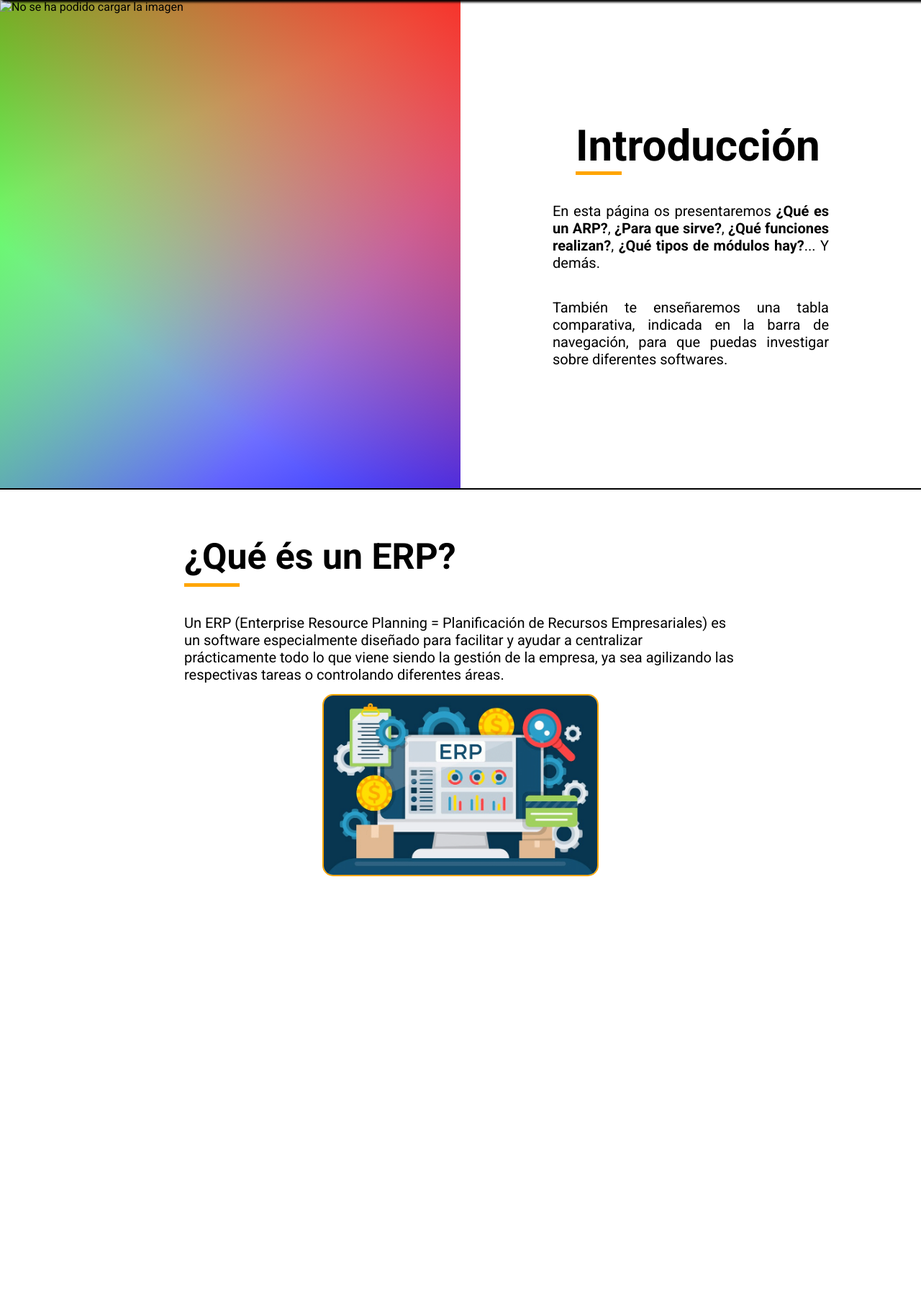
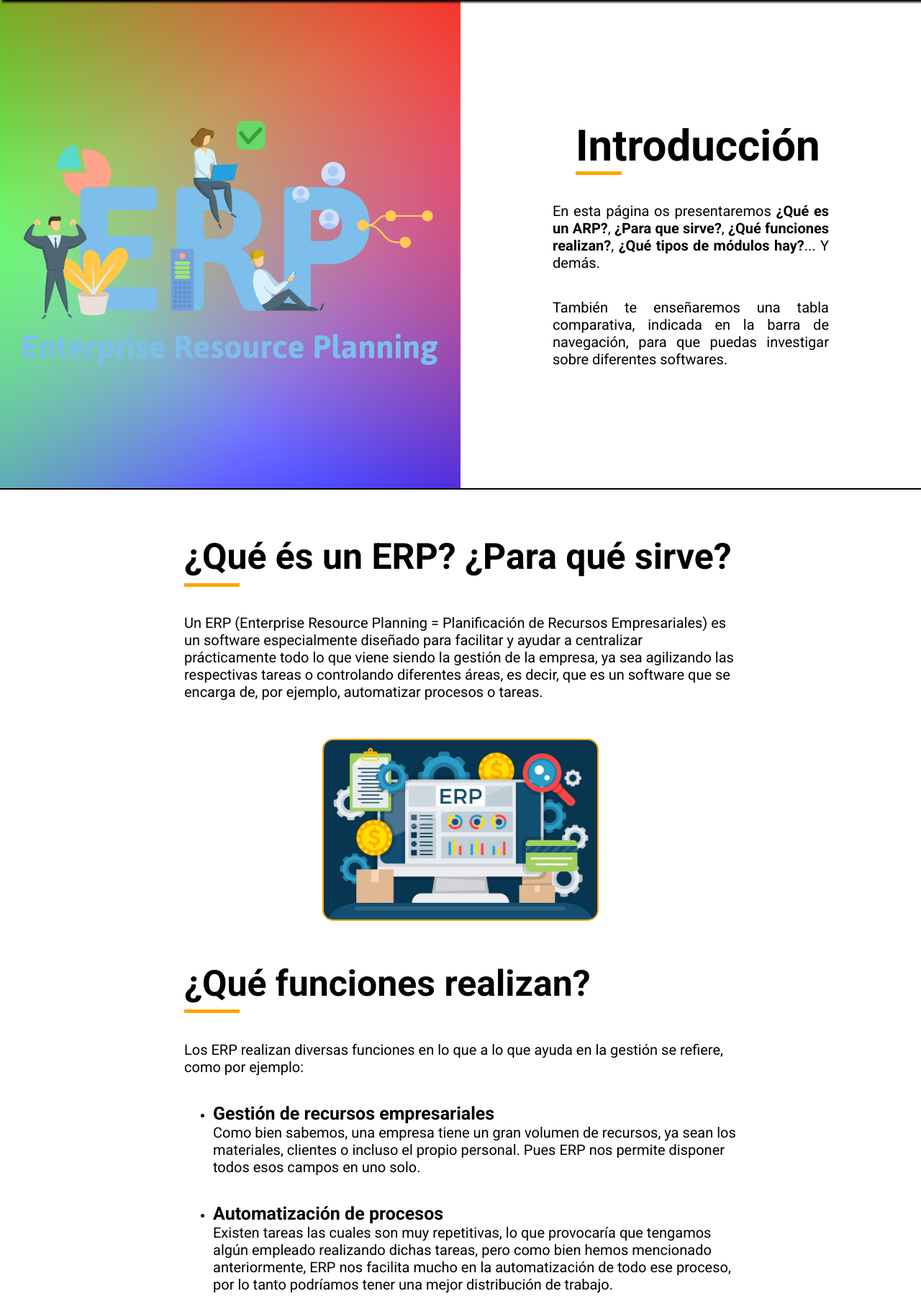
Before and after one commit to loltop776/ARP_documentation, a PHP site: page /view/ERP.html in a window 1280 px wide. Shown: the part 120-1920 px from the top of the page at 72% size. Run offline with PHP 8.4, Linux system fonts and the light colour scheme.

Commit message:
Tabla comparativa + preguntas realizadas + icono del encabezado

```diff
--- a/stylesheet/stylesheet.css
+++ b/stylesheet/stylesheet.css
@@ -54,6 +54,13 @@ a{
 
 }
 
+.icon_image{
+
+    width: 90%;
+
+}
+
+
 
 
 
@@ -81,6 +88,8 @@ header > article{
     linear-gradient(127deg, rgba(0, 255, 0, 0.8), rgba(0, 255, 0, 0) 70.71%),
     linear-gradient(336deg, rgba(0, 0, 255, 0.8), rgba(0, 0, 255, 0) 70.71%);
     box-shadow: 1px 1px solid black;
+    text-align: center;
+    align-content: center;
 
 }
 
@@ -188,3 +197,47 @@ h2{
     width: 50%;
 
 }
+
+h3{
+
+    font-size: 25px;
+
+}
+
+
+
+
+/* tabla */
+
+
+table{
+
+    width: 80%;
+    margin-left: 10%;
+    margin-right: 10%;
+    margin-top: 5%;
+    border: 3px solid black;
+    box-shadow: 3px 3px black;
+
+}
+
+th, td{
+
+    font-size: 25px;
+    border: 1px solid black;
+
+}
+
+
+
+th{
+
+    background-color: rgba(0, 225, 255, 0.4);
+
+}
+
+.row_pinted{
+
+    background-color: rgba(0, 225, 255, 0.1);
+
+}
--- a/view/ERP.html
+++ b/view/ERP.html
@@ -1,5 +1,5 @@
 <!DOCTYPE html>
-<html lang="en">
+<html lang="es">
 <head>
     <meta charset="UTF-8">
     <meta name="viewport" content="width=device-width, initial-scale=1.0">
@@ -10,11 +10,9 @@
 
     <nav>
 
-        <img src="" alt="">
+        <a href="./ERP.html">Preguntas teóricas</a>
 
-        <a href="">Preguntas teóricas</a>
-
-        <a href="">Tablas Comparativas</a>
+        <a href="./comp_table.html">Tablas Comparativas</a>
 
     </nav>
 
@@ -24,7 +22,7 @@
 
 
         <article class="header_background">
-            <img src="" alt="No se ha podido cargar la imagen">
+            <img class="icon_image" src="../img/icon.png" alt="No se ha podido cargar la imagen">
         </article>
 
         <article class="header_text">
@@ -48,14 +46,174 @@
 
         <section class="main_content">
 
-            <h2>¿Qué és un ERP?</h2>
+            <h2>¿Qué és un ERP? ¿Para qué sirve?</h2>
             <section class="line"></section>
-            <p>Un ERP (Enterprise Resource Planning = Planificación de Recursos Empresariales) es un software especialmente diseñado para facilitar y ayudar a centralizar prácticamente todo lo que viene siendo la gestión de la empresa, ya sea agilizando las respectivas tareas o controlando diferentes áreas. </p>
+            <p>Un ERP (Enterprise Resource Planning = Planificación de Recursos Empresariales) es un software especialmente diseñado para facilitar y ayudar a centralizar prácticamente todo lo que viene siendo la gestión de la empresa, ya sea agilizando las respectivas tareas o controlando diferentes áreas, es decir, que es un software que se encarga de, por ejemplo, automatizar procesos o tareas. </p>
+
+            <br><br>
 
             <article class="content_image">
                 <img class="main_image" src="../img/ERP.png" alt="No se ha podido cargar la imagen">
             </article>
 
+            <br><br>
+
+            <h2>¿Qué funciones realizan?</h2>
+            <section class="line"></section>
+            <p>Los ERP realizan diversas funciones en lo que a lo que ayuda en la gestión se refiere, como por ejemplo:</p>
+
+            <br><br>
+
+            <ul>
+
+                <li><h3>Gestión de recursos empresariales</h3></li>
+                <p>Como bien sabemos, una empresa tiene un gran volumen de recursos, ya sean los materiales, clientes o incluso el propio personal. Pues ERP nos permite disponer todos esos campos en uno solo.</p>
+
+                <br><br>
+
+                <li><h3>Automatización de procesos</h3></li>
+                <p>Existen tareas las cuales son muy repetitivas, lo que provocaría que tengamos algún empleado realizando dichas tareas, pero como bien hemos mencionado anteriormente, ERP nos facilita mucho en la automatización de todo ese proceso, por lo tanto podríamos tener una mejor distribución de trabajo.</p>
+
+                <br><br>
+
+                <li><h3>Gestión de inventario y compras</h3></li>
+                <p>Tener stock en el almacén es clave para que las ventas fluyan bien. Lo mismo pasa con los materiales que se usan en la producción, por lo que con ERP podremos gestionar los pedidos o controlar el inventario.</p>
+
+                <br><br>
+
+                <li><h3>Inteligencia empresarial y análisis</h3></li>
+                <p>Al final es importante saber que existe la posibilidad de que haya una gran cantidad de datos o información a procesar y que los ERP lo realizan muy por encima de las capacidades de un ser humano. Todos los datos pueden ser representados en informes o gráficos los cuales nos otorgan un amplio conocimiento sobre las situación de la empresa, incluso para la toma de decisiones.</p>
+
+                <br><br>
+
+            </ul>
+
+            <br><br>
+
+            <article class="content_image">
+                <img class="main_image" src="../img/functions.png" alt="No se ha podido cargar la imagen">
+            </article>
+
+            <br><br>
+
+            <h2>¿Qué tipos de módulos hay?</h2>
+            <section class="line"></section>
+
+            <ul>
+
+                <li><h3>Finanzas y contabilidad</h3></li>
+                <p>ERP centrado en las finanzas de la empresa.</p>
+
+                <li><h3>Inventario</h3></li>
+                <p>Se aseguran gestionar el stock.</p>
+
+                <li><h3>Almacén</h3></li>
+                <p>La ubicación del stock y su recorrido.</p>
+
+                <li><h3>CRM</h3></li>
+                <p>Centraliza toda la información de los clientes.</p>
+
+                <li><h3>Producción</h3></li>
+                <p>Ayuda a llevar un mejor control de sus procesos de fabricación.</p>
+
+                <li><h3>Cadena de suministro</h3></li>
+                <p>Se encarga de la gestión logística de materiales y la gestión desde el proceso de compra de materiales primas.</p>
+
+                <li><h3>RRHH</h3></li>
+                <p>Gestión general del personal.</p>
+
+                <li><h3>Proyectos</h3></li>
+                <p>Ya sean empresas de marketing o empresas de contrucción.</p>
+
+                <li><h3>Informes y análisis</h3></li>
+                <p>Analizar los datos de la empresa y así poder tomar decisiones estratégicas.</p>
+
+                <li><h3>Ventas</h3></li>
+                <p>Controla los pedidos de los clientes, gestiona los equipos comerciales y crea estrategias para aumentar las ventas.</p>
+
+                <li><h3>Compras</h3></li>
+                <p>Llevan un control financiero de los materiales que se compran. Las funciones más conocidas son: Portal de proveedores y Purchase-to-Pay(P2P).</p>
+
+                <li><h3>Gestión documental</h3></li>
+                <p>Almacena, administra y controla el flujo de documentos dentro de una organización.</p>
+
+                <li><h3>Calidad</h3></li>
+                <p>Ayuda a que el trabajo se realice siempre de una forma uniforme y de alta calidad.</p>
+
+                <li><h3>E-commerce</h3></li>
+                <p>Gestión de ventas online a través de webshop.</p>
+
+                <li><h3>Gestión de transporte</h3></li>
+                <p>Planifica viajes, planifica rutas, navegación, uso óptimo de recursos, gestión de flotas, etc.</p>
+
+                <li><h3>Gestión de servicios de campo</h3></li>
+                <p>Creación y seguimiento de órdenes de trabajo, mantenimiento, reparaciones, consulta de inventario, planificación de citas, etc.</p>
+
+            </ul>
+
+            <br><br>
+
+            <article class="content_image">
+                <img class="main_image" src="../img/moduls_ARP.png" alt="No se ha podido cargar la imagen">
+            </article>
+
+            <h2>¿Cómo los clasificarías?</h2>
+            <section class="line"></section>
+            <h3>Local o en nube</h3>
+            <p>Aquellos que se instalan en los equipos de la oficina y solo pueden utilizar ellos, y los de en nube que se utilizan mediante servidores online.</p>
+
+            <br><br>
+
+            <h3>A medida o genéricos</h3>
+            <p>Los software ERP a medida se programan según las necesidades y exigencias del cliente. Los software genéricos ya están prediseñados para adaptarse a las necesidades más habituales de las empresas, ofreciendo incluso soluciones adaptadas a determinados sectores. Son soluciones más económicas, perfectamente válidas para pequeñas y medianas empresas.</p>
+
+            <br><br>
+
+            <h3>Libre o propietario</h3>
+            <p>El libre permite que cualquiera realice cambios en su código, interesante para un equipo de programadores. El propietario no permite el acceso a su fuente, solo puede ser modificado por el desarrollador.</p>
+
+            <br><br>
+
+            <h3>Verticales u horizontales</h3>
+            <p>Los ERP verticales son aquellos que se diseñan exclusivamente para un sector empresarial concreto y, por tanto, incorporan prestaciones específicas a esa actividad. Los ERP horizontales se diseñan para que sean válidos para todo tipo de empresas, por lo que contemplan las necesidades comunes a la mayoría de negocios pero no incluyen prestaciones específicas a un sector.</p>
+
+            <br><br>
+
+            <article class="content_image">
+                <img class="main_image" src="../img/tipes_moduls.png" alt="No se ha podido cargar la imagen">
+            </article>
+
+            <h2>¿Puedo instalar cualquier módulo?</h2>
+            <section class="line"></section>
+            <p>No, es dependiendo de las necesidades de la empresa, también hay algunos de pago y debes de saber que tan rentable te sale cada módulo, por ejemplo:
+
+                <ul>
+
+                    <li><p>Que se pueda personalizar</p></li>
+                    <li><p>Que tenga historial de pedidos</p></li>
+                    <li><p>Que sea escalable</p></li>
+                    <li><p>Que sea fácil de usar</p></li>
+                    <li><p>...</p></li>
+
+                </ul>
+
+            </p>
+
+            <br><br>
+
+            <article class="content_image">
+                <img class="main_image" src="../img/moduls_install.png" alt="No se ha podido cargar la imagen">
+            </article>
+
+            <h2>¿Qué és una integración de módulos? ¿Y por qué es beneficiosa?</h2>
+            <section class="line"></section>
+            <p>Se refiere a la conexión de una aplicación externa con el sistema de gestión de recursos empresariales (ERP) de SAP. Esto permite que los datos y las funciones de la aplicación externa se integren y se utilicen en conjunto con los datos y funciones de SAP. </p>
+
+            <br><br>
+
+            <article class="content_image">
+                <img class="main_image" src="../img/integration_modul.png" alt="No se ha podido cargar la imagen">
+            </article>
 
         </section>
     </main>
```
Also changed, not shown: view/comp_table.html (added, +74 -0 lines), img/functions.png (added), img/icon.png (added), img/integration_modul.png (added), img/moduls_ARP.png (added), img/moduls_install.png (added), img/tipes_moduls.png (added).
